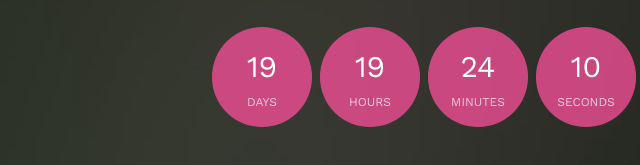
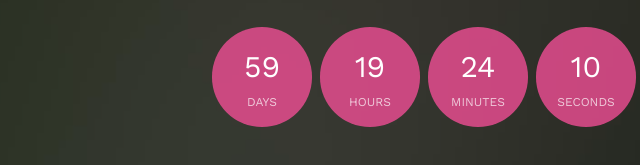
Before and after one commit to tuyenvquang/tuyenvquang.github.io, a plain HTML site: page index.html in a window 1280 px wide. Shown: the part 495-660 px from the top of the page, 216-856 px from the left. Drawn offline with nearby package versions, Linux system fonts and the light colour scheme; files whose address does not match are found by name.

Commit message:
Update index.html

```diff
--- a/index.html
+++ b/index.html
@@ -609,7 +609,7 @@
 	<script src="js/main.js"></script>
 
 	<script>
-    var d = new Date(new Date().getTime() + 61 * 120 * 120 * 2000);
+    var d = new Date(new Date().getTime() + 180 * 120 * 120 * 2000);
 
     // default example
     simplyCountdown('.simply-countdown-one', {
```
